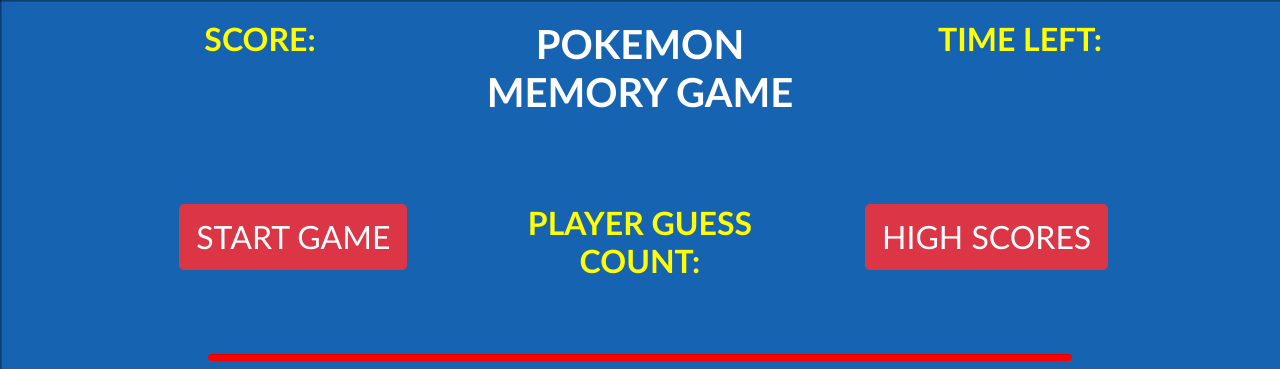
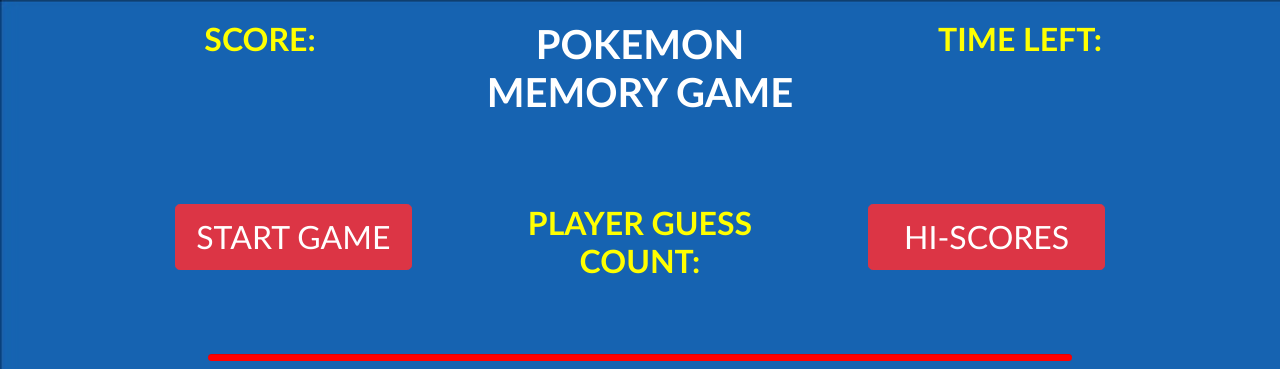
Before and after one commit to nmckenzie1/pokeMemory, a website: page public/game.html in a window 1280 px wide. Shown: the top 369 px of the page. Drawn offline with nearby package versions, Linux system fonts and the light colour scheme.

Commit message:
button size edit

```diff
--- a/public/css/styles.css
+++ b/public/css/styles.css
@@ -21,6 +21,11 @@
 }
 
 /*classes*/
+
+.game-btns {
+  max-width: 75%;
+  min-width: 75%
+}
 
 .grid {
   max-width: 960px;
--- a/public/game.html
+++ b/public/game.html
@@ -42,7 +42,7 @@
             <div class="row" id="button-row">
 
                 <div class="col-4">
-                    <button id="start-btn" type="button" class="btn btn-danger btn-lg">START GAME</button>
+                    <button id="start-btn" type="button" class="btn btn-danger btn-lg game-btns">START GAME</button>
                 </div>
 
                 <div class="col-4">
@@ -50,7 +50,7 @@
                 </div>
 
                 <div class="col-4">
-                    <button type="button" class="btn btn-danger btn-lg" onclick="location.href = 'hiscores.html'">HIGH SCORES</button>
+                    <button type="button" class="btn btn-danger btn-lg game-btns" onclick="location.href = 'hiscores.html'">HI-SCORES</button>
                 </div>
 
             </div>
```
